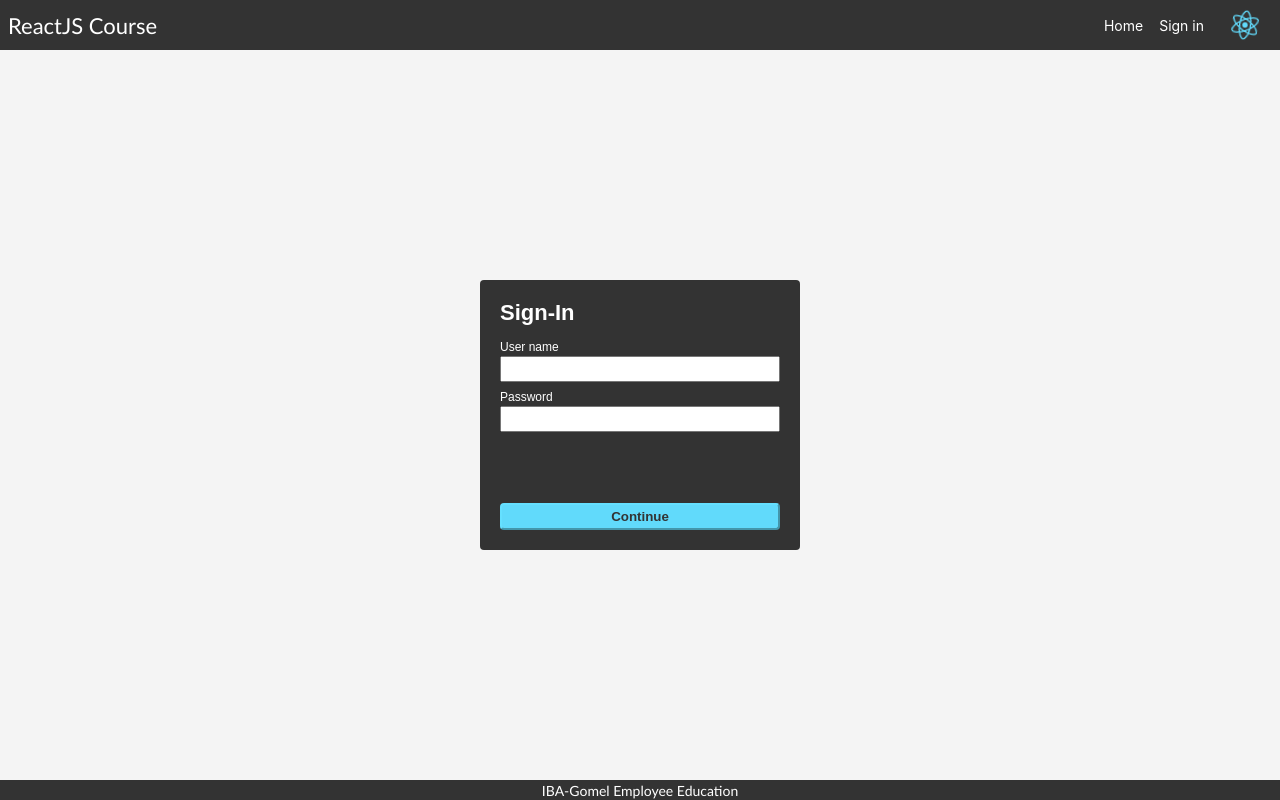
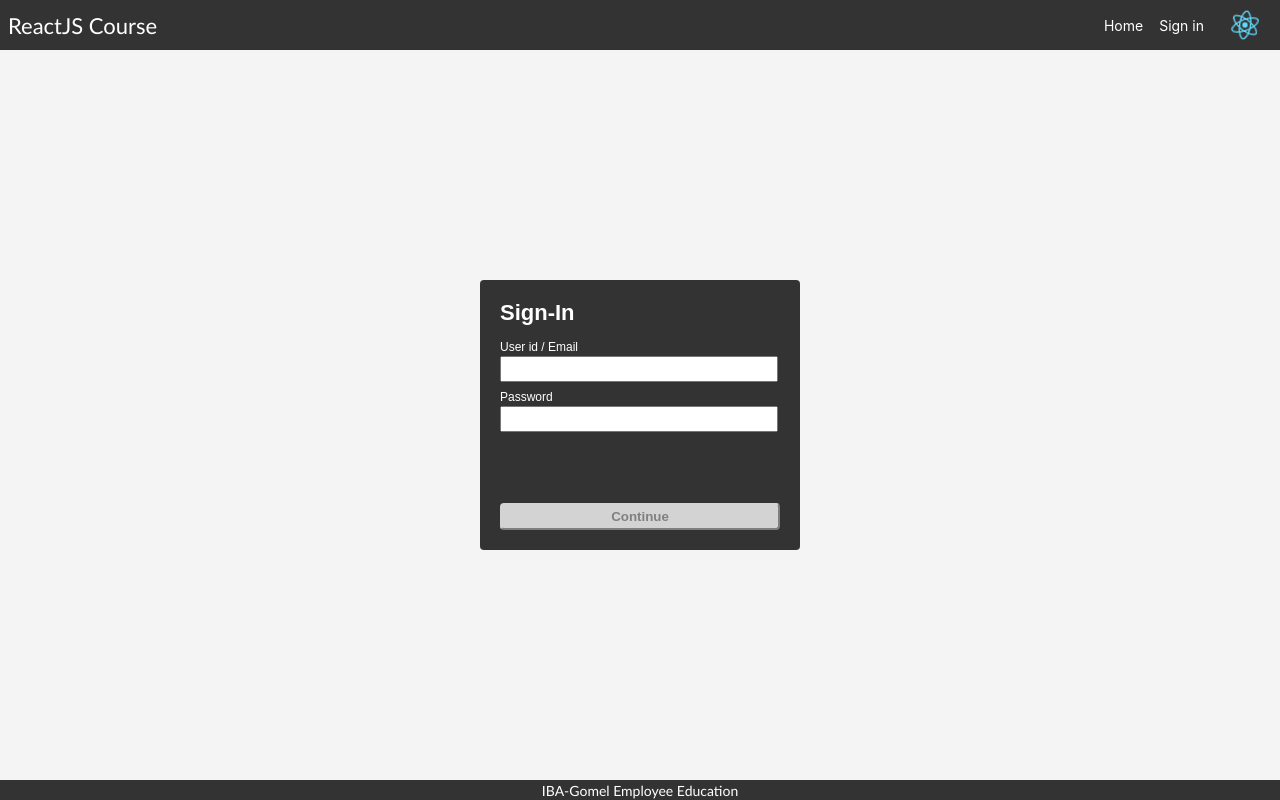
Before and after one commit to mmarozau/ReactJsCourse, a React (Create React App) app: page /signin in a window 1280 px wide. Built offline with nearby package versions, Linux system fonts and the light colour scheme; no server answers.

Commit message:
T8-01. Forms and Form Validation

```diff
--- /dev/null
+++ b/src/components/InputBox/InputBox.jsx
@@ -0,0 +1,25 @@
+import PropTypes from 'prop-types';
+
+import styles from './InputBox.module.css';
+
+const InputBox = ({ label, labelStyle, fieldStyle, isInvalid, type, value, changeHandler }) => {
+    return (
+        <div>
+            <div className={styles['input-label']} style={labelStyle}>{label}</div>
+            <input className={styles['input-field'] + (isInvalid ? ` ${styles['not-valid']}` : '')} style={fieldStyle}
+                type={type ? type : 'text'} value={value} onChange={changeHandler}></input>
+        </div>
+    );
+};
+
+InputBox.propTypes = {
+    label: PropTypes.string.isRequired,
+    labelStyle: PropTypes.object,
+    fieldStyle: PropTypes.object,
+    isInvalid: PropTypes.bool,
+    type: PropTypes.oneOf(['text', 'password']),
+    value: PropTypes.string.isRequired,
+    changeHandler: PropTypes.func.isRequired
+};
+
+export default InputBox;
--- /dev/null
+++ b/src/components/InputBox/InputBox.module.css
@@ -0,0 +1,15 @@
+.input-label {
+    font-size: 12px;
+    margin-bottom: 2px;
+}
+
+.input-field {
+    font-size: 12px;
+    padding: 4px;
+    width: calc(95%);
+}
+
+.input-field.not-valid {
+    border-color: #fa4d56;
+    outline-color: #fa4d56;
+}
--- a/src/components/SignIn/SignIn.jsx
+++ b/src/components/SignIn/SignIn.jsx
@@ -2,6 +2,8 @@ import { useState, useReducer, useContext } from 'react';
 import { Navigate } from 'react-router-dom';
 
 import styles from './SignIn.module.css';
+
+import InputBox from '../InputBox/InputBox';
 
 import AccessContext from '../../contexts/access-context';
 
@@ -10,28 +12,34 @@ const SignIn = () => {
 
     const accessCtx = useContext(AccessContext);
 
-    const inputReducer = (prevState, action) => {
-        return { value: action, isValid: (action !== '') }
-    }
+    const inputIdReducer = (prevState, action) => {
+        return { value: action, isValid: (action !== '' && action.match(/^\w+([\.-]?\w+)*@\w+([\.-]?\w+)*(\.\w{2,3})+$/)) }
+    };
+
+    const inputPWReducer = (prevState, action) => {
+        return { value: action, isValid: (action.length >= 8 && action.match(/(?=.*\d)(?=.*[a-z])/ig)) }
+    };
 
     const [isValidating, setIsValidating] = useState(false);
-    const [userId, dispatchUserId] = useReducer(inputReducer, { value: '', isValid: false });
-    const [userPassword, dispatchUserPassword] = useReducer(inputReducer, { value: '', isValid: false });
+    const [userId, dispatchUserId] = useReducer(inputIdReducer, { value: '', isValid: false });
+    const [userPW, dispatchUserPW] = useReducer(inputPWReducer, { value: '', isValid: false });
 
     const inputIdHandler = (event) => {
         dispatchUserId(event.target.value);
     };
 
-    const inputPasswordHandler = (event) => {
-        dispatchUserPassword(event.target.value);
+    const inputPWHandler = (event) => {
+        dispatchUserPW(event.target.value);
     };
 
     const signInButtonHandler = (event) => {
         if ((event.type === 'keydown' || event.type === 'keyup') && event.code === 'Space') event.preventDefault();
         if (event.type === 'keyup' || (event.type === 'keydown' && (event.code !== 'Space' && event.code !== 'Enter'))) return;
 
-        if (userId.isValid && userPassword.isValid) {
-            accessCtx.signUserIn(userId, userPassword);
+
+
+        if (userId.isValid && userPW.isValid) {
+            accessCtx.signUserIn(userId, userPW);
         } else if (!isValidating) setIsValidating(true);
     };
 
@@ -44,28 +52,27 @@ const SignIn = () => {
         };
     }
 
+    const labelStyle = {
+        fontFamily: 'Arial, Helvetica, sans-serif',
+        fontWeight: 500
+    };
+
     return (
         <div className={styles['signin-body']}>
             <div className={styles['signin-box']} onKeyDown={enterHandler}>
                 <span className={styles['signin-title']}>Sign-In</span>
                 <div>
-                    <div>
-                        <div className={styles['signin-input-label']}>User name</div>
-                        <input className={`${styles['signin-input-field']}${(isValidating && !userId.isValid) ? (' ' + styles['not-valid']) : ''}`}
-                            type="text" value={userId.value} onChange={inputIdHandler}></input>
-                    </div>
+                    <InputBox label="User id / Email" labelStyle={labelStyle} isInvalid={isValidating && !userId.isValid}
+                        value={userId.value} changeHandler={inputIdHandler} />
                     <div style={{ margin: '8px 0' }}></div>
-                    <div>
-                        <div className={styles['signin-input-label']}>Password</div>
-                        <input className={`${styles['signin-input-field']}${(isValidating && !userPassword.isValid) ? (' ' + styles['not-valid']) : ''}`}
-                            type="password" value={userPassword.value} onChange={inputPasswordHandler}></input>
-                    </div>
+                    <InputBox label="Password" labelStyle={labelStyle} isInvalid={isValidating && !userPW.isValid} type="password"
+                        value={userPW.value} changeHandler={inputPWHandler} />
                 </div>
                 <div className={styles['signin-warning-msg']}
-                    style={(!isValidating || (userId.isValid && userPassword.isValid)) ? { color: 'transparent', cursor: 'default', userSelect: 'none' } : {}}>
+                    style={(!isValidating || (userId.isValid && userPW.isValid)) ? { color: 'transparent', cursor: 'default', userSelect: 'none' } : {}}>
                     Please enter valid user name and password.
                 </div>
-                <button className={styles['signin-button']} type="button" onClick={signInButtonHandler}>Continue</button>
+                <button className={styles['signin-button'] + (!(userId.isValid && userPW.isValid) ? ` ${styles['disabled']}` : '')} type="button" onClick={signInButtonHandler}>Continue</button>
             </div>
             {accessCtx?.currentUser?.id && <Navigate to="/home" />}
         </div >
--- a/src/components/SignIn/SignIn.module.css
+++ b/src/components/SignIn/SignIn.module.css
@@ -35,24 +35,6 @@
     font-weight: bold;
 }
 
-.signin-input-label {
-    font-family: Arial, Helvetica, sans-serif;
-    font-size: 12px;
-    font-weight: 500;
-    margin-bottom: 2px;
-}
-
-.signin-input-field {
-    font-size: 12px;
-    padding: 4px;
-    width: calc(100% - 12px);
-}
-
-.signin-input-field.not-valid {
-    border-color: #fa4d56;
-    outline-color: #fa4d56;
-}
-
 .signin-warning-msg {
     color: #ff8389;
     /* text-shadow: -1px -1px 0 white, 1px -1px 0 white, -1px 1px 0 white, 1px 1px 0 white; */
@@ -72,3 +54,9 @@
     border-color: rgb(101, 224, 255);
     border-radius: 4px;
 }
+
+.signin-button.disabled {
+    color: grey;
+    background-color: lightgrey;
+    border-color: lightgrey
+}
```
